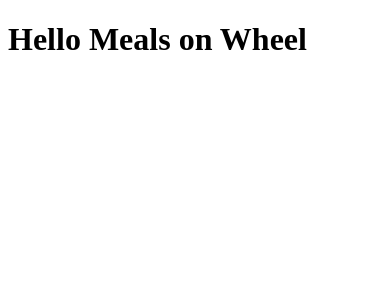
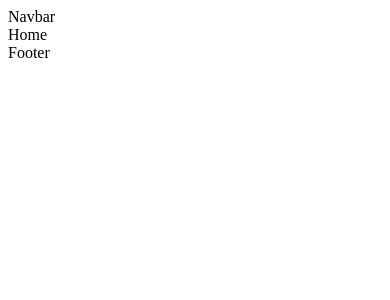
Before and after one commit to Rayy-007/meals-on-wheel-project, a React (Vite) app: page / in a window 390 px wide. Shown: the top 300 px of the page. Built offline with nearby package versions, Linux system fonts and the light colour scheme.

Commit message:
Styled Main css

```diff
--- a/src/App.jsx
+++ b/src/App.jsx
@@ -1,10 +1,19 @@
 import { BrowserRouter, Routes, Route } from "react-router-dom";
+import Layout from "./Layout";
+import { Contact, Home, Login, Register } from "./components/PagesImport";
 
 function App() {
   return (
-    <>
-      <h1>Hello Meals on Wheel</h1>
-    </>
+    <BrowserRouter>
+      <Routes>
+        <Route path="/" element={<Layout />}>
+          <Route index element={<Home />} />
+          <Route path="/contact" element={<Contact />} />
+          <Route path="/login" element={<Login />} />
+          <Route path="/register" element={<Register />} />
+        </Route>
+      </Routes>
+    </BrowserRouter>
   );
 }
 
--- a/src/Layout.jsx
+++ b/src/Layout.jsx
@@ -0,0 +1,14 @@
+import { Outlet } from "react-router-dom";
+import { Navbar, Footer } from "./components/PagesImport";
+
+const Layout = () => {
+  return (
+    <>
+      <Navbar />
+      <Outlet />
+      <Footer />
+    </>
+  );
+};
+
+export default Layout;
--- /dev/null
+++ b/src/main.css
@@ -0,0 +1,139 @@
+/*  Inter Font */
+@import url("https://fonts.googleapis.com/css2?family=Inter:wght@400;500:600;700;800;900&display=swap");
+
+:root {
+  /* Colors */
+  --bg-color: "#F8F8F8";
+  --primary-color: "#FF6347";
+  --secondary-color: "#4CAF50";
+  --third-color: "#FFA500";
+
+  /* Btn colors */
+  --btn-primary-color: "#007BFF";
+  --btn-secondary-color: "#8A2BE2";
+
+  /* Text colors */
+  --text-primary-color: "#333333";
+  --text-secondary-color: "#555555";
+  --white-color: "#FFFFFF";
+
+  /* Font size */
+  /* 24.00px → 38.00px */
+  --title-1: clamp(1.5rem, 1.1957rem + 1.5217vw, 2.375rem);
+  /* 20.00px → 32.00px */
+  --title-2: clamp(1.25rem, 0.9891rem + 1.3043vw, 2rem);
+  /* 18.00px → 28.00px */
+  --title-3: clamp(1.125rem, 0.9076rem + 1.087vw, 1.75rem);
+  /* 16.00px → 20.00px */
+  --normal-font: clamp(1rem, 0.913rem + 0.4348vw, 1.25rem);
+  /* 14.00px → 18.00px */
+  --para-font: clamp(0.875rem, 0.788rem + 0.4348vw, 1.125rem);
+}
+
+*,
+*::before,
+*::after {
+  padding: 0;
+  margin: 0;
+  box-sizing: border-box;
+  outline: none;
+  border: none;
+  text-decoration: none;
+  list-style: none;
+  font-family: "Inter", sans-serif;
+}
+
+body,
+html {
+  font-size: 16px;
+}
+
+body {
+  scroll-behavior: smooth;
+  overflow-y: hidden;
+  color: var(--text-primary-color);
+}
+
+/* ====================
+    Container
+    =================== */
+.container {
+  width: min(85%, 1400px);
+  margin: 0 auto;
+}
+
+img {
+  width: 100%;
+}
+
+/* ================
+    Font
+    =============== */
+h1 {
+  font-size: var(--title-1);
+  font-weight: 900;
+  line-height: 150%;
+  text-transform: capitalize;
+}
+
+h2 {
+  font-size: var(--title-2);
+  font-weight: 700;
+  line-height: 150%;
+}
+h3 {
+  font-size: var(--title-3);
+  font-weight: 600;
+  line-height: 150%;
+}
+
+a,
+.normal {
+  font-size: var(--normal-font);
+  font-weight: 500;
+  line-height: 110%;
+}
+
+p,
+.para-font {
+  font-size: var(--para-font);
+  font-weight: 400;
+  line-height: 150%;
+  color: var(--text-secondary-color);
+}
+
+/* ================
+    Button
+    =============== */
+.btn {
+  padding: 10px 20px;
+  border: 1px solid;
+  border-radius: 10px;
+  font-size: var(--normal-font);
+}
+
+/* Orange Button */
+.primary {
+  border-color: var(--primary-color);
+  background-color: var(--primary-color);
+  color: var(--white-color);
+}
+
+.outline {
+  border-color: var(--primary-color);
+  background-color: transparent;
+  color: var(--primary-color);
+}
+
+/* Violet button */
+.secondary {
+  border-color: var(--btn-secondary-color);
+  background-color: var(--btn-secondary-color);
+  color: var(--white-color);
+}
+
+.secondary-outline {
+  border-color: var(--btn-secondary-color);
+  background-color: transparent;
+  color: var(--white-color);
+}
```
Also changed, not shown: src/components/ImagesImport.js (+17 -0 lines).
